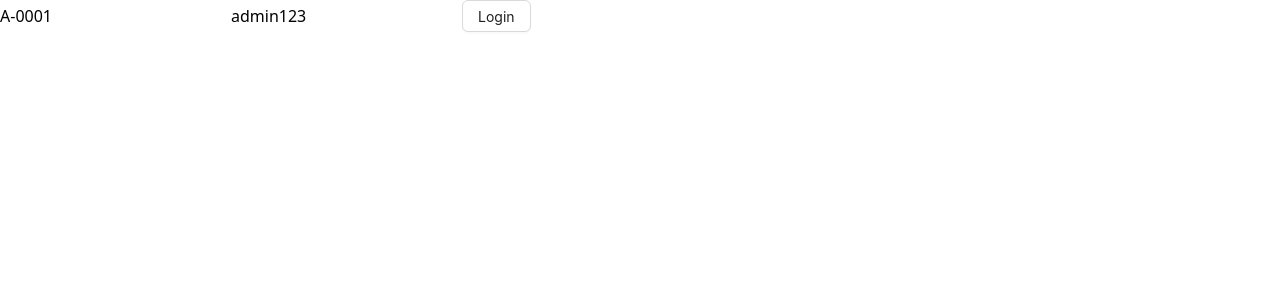
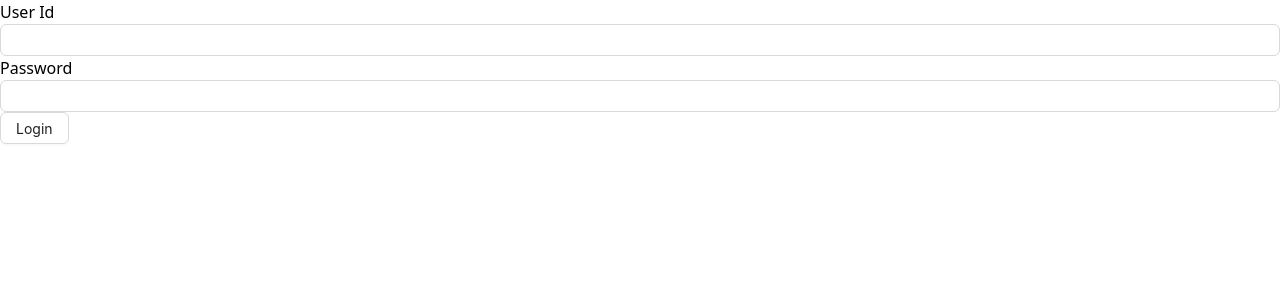
Before and after one commit to naimur-reza/PH-University-Client, a React (Vite) app: page /login in a window 1280 px wide. Shown: the top 300 px of the page. Built offline with nearby package versions, Linux system fonts and the light colour scheme.

Commit message:
Handle hook-form with antD input

```diff
--- /dev/null
+++ b/src/components/form/PHForm.tsx
@@ -0,0 +1,13 @@
+import { FormProvider, useForm } from "react-hook-form";
+
+const PHForm = ({ onSubmit, children }) => {
+  const methods = useForm();
+
+  return (
+    <FormProvider {...methods}>
+      <form onSubmit={methods.handleSubmit(onSubmit)}>{children}</form>
+    </FormProvider>
+  );
+};
+
+export default PHForm;
--- /dev/null
+++ b/src/components/form/PHInput.tsx
@@ -0,0 +1,13 @@
+import { Input } from "antd";
+import { Controller } from "react-hook-form";
+
+const PHInput = ({ type, name }: { type: string; name: string }) => {
+  return (
+    <Controller
+      name={name}
+      render={({ field }) => <Input {...field} type={type} id={name} />}
+    />
+  );
+};
+
+export default PHInput;
--- a/src/pages/Login.tsx
+++ b/src/pages/Login.tsx
@@ -6,6 +6,8 @@
 import { verifyToken } from "../utils/verifyToken";
 import { useNavigate } from "react-router-dom";
 import { toast } from "sonner";
+import PHForm from "../components/form/PHForm";
+import PHInput from "../components/form/PHInput";
 
 const Login = () => {
   const navigate = useNavigate();
@@ -21,46 +23,44 @@
 
   const [login] = useLoginMutation();
 
-  const onsubmit = async (data: FieldValues) => {
+  const onSubmit = async (data: FieldValues) => {
     toast.loading("Logging in", { duration: 2000 });
 
-    try {
-      const userInfo = {
-        id: data.userId,
-        password: data.password,
-      };
+    console.log(data);
 
-      const res = await login(userInfo).unwrap();
-      console.log(res);
+    // try {
+    //   const userInfo = {
+    //     id: data.userId,
+    //     password: data.password,
+    //   };
 
-      const user = verifyToken(res.data.accessToken) as TUser;
+    //   const res = await login(userInfo).unwrap();
+    //   console.log(res);
 
-      dispatch(setUser({ user: user, token: res.data.accessToken }));
+    //   const user = verifyToken(res.data.accessToken) as TUser;
 
-      navigate(`/${user.role}/dashboard`);
-      toast.success(res.message, { duration: 2500 });
-    } catch (error) {
-      toast.error("Something went wrong!", { duration: 3000 });
-    }
+    //   dispatch(setUser({ user: user, token: res.data.accessToken }));
+
+    //   navigate(`/${user.role}/dashboard`);
+    //   toast.success(res.message, { duration: 2500 });
+    // } catch (error) {
+    //   toast.error("Something went wrong!", { duration: 3000 });
+    // }
   };
   // console.log(data);
 
   return (
-    <form onSubmit={handleSubmit(onsubmit)}>
-      <input
-        className="border"
-        {...register("userId")}
-        type="text"
-        id="userId"
-      />
-      <input
-        className="border"
-        {...register("password")}
-        type="text"
-        id="password"
-      />
+    <PHForm onSubmit={onSubmit}>
+      <div>
+        <label htmlFor="userId">User Id</label>
+        <PHInput name="userId" type="text" />
+      </div>
+      <div>
+        <label htmlFor="password">Password</label>
+        <PHInput name="password" type="text" />
+      </div>
       <Button htmlType="submit">Login</Button>
-    </form>
+    </PHForm>
   );
 };
 
```
Also changed, not shown: 1 other file (tests, documents, lock files or other folders).
